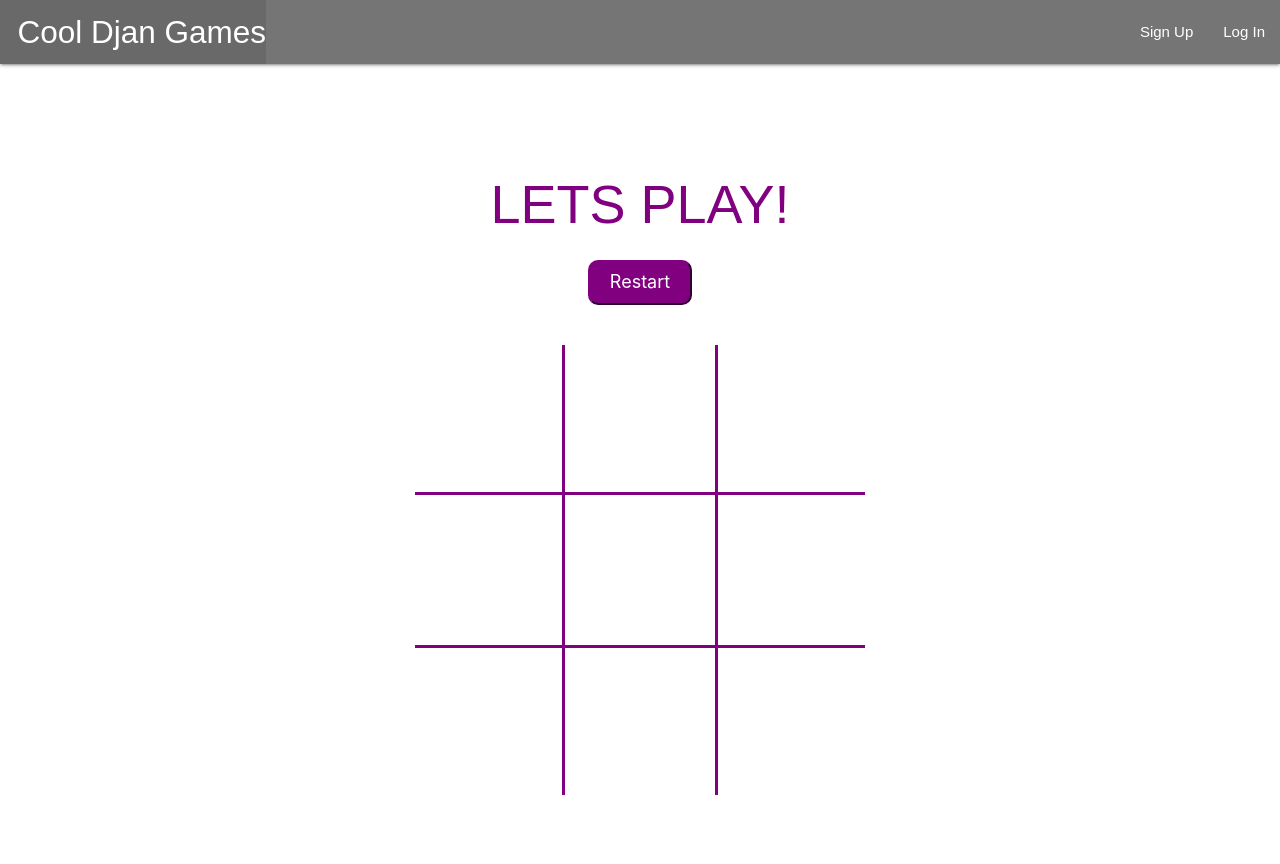
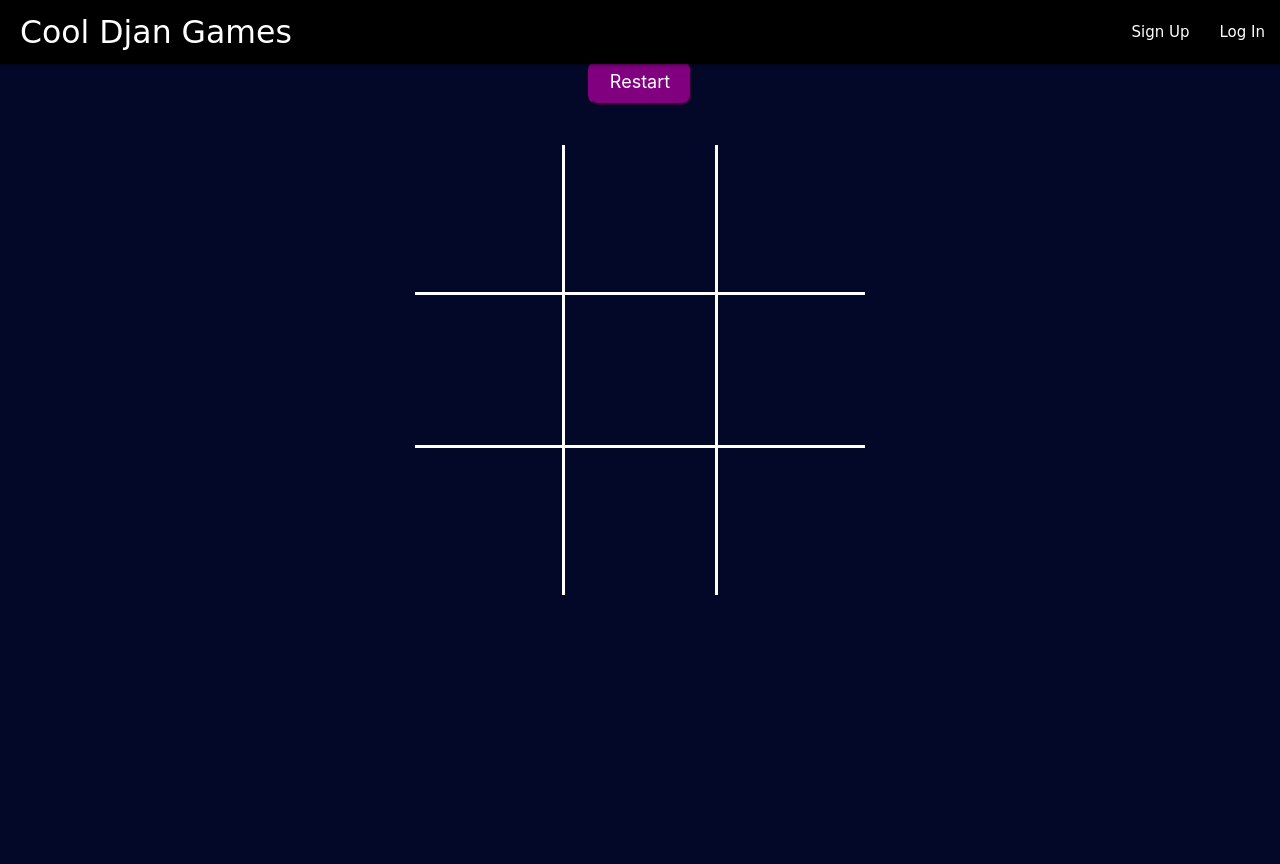
Before and after one commit to the-magic-methods/djan-games, a Django app: page /games/tic-tac-toe/ in a window 1280 px wide. After the commit the page ends 595 px from the top, so only its background shows below. Run offline with Django 4.2, Linux system fonts and the light colour scheme.

Commit message:
polished up MVP

```diff
--- a/main_app/static/css/tic-tac-toe.css
+++ b/main_app/static/css/tic-tac-toe.css
@@ -1,8 +1,9 @@
 body {
     margin: 0;
     padding: 0;
-    color: purple;
-    font-family: sans-serif;
+    color: white;
+    font-family: "Comic Sans MS", "Comic Sans", cursive;
+    background-color: #030829;
 }
 
 * {
@@ -16,7 +17,7 @@ h1 {
 
 .container {
     padding: 40px;
-    height: 100vh;
+    height: 50vh;
     display: flex;
     justify-content: center;
     align-items: center;
@@ -37,7 +38,7 @@ h1 {
     display: flex;
     justify-content: center;
     align-items: center;
-    color: purple;
+    color: white;
     font-size: 100px;
 }
 
--- a/main_app/static/css/tic-tac-toe.js
+++ b/main_app/static/css/tic-tac-toe.js
@@ -34,7 +34,7 @@ const boxClicked = (e) => {
         e.target.innerText = currentPlayer;
 
         if(playerHasWon()){
-            playText.innerText = '${currentPlayer} has won!';
+            playText.innerText = 'Winner!';
             return;
         }
         currentPlayer = currentPlayer == O_TEXT ? X_TEXT : O_TEXT;
@@ -87,7 +87,7 @@ const restart = () => {
     boxes.forEach((box) => {
         box.innerText = '';
     });
-    playText.innerText = 'Lets Play!';
+    playText.innerText = 'Tic Tac Toe';
     currentPlayer = O_TEXT;
 };
 
--- a/main_app/templates/games/Connect_Four.html
+++ b/main_app/templates/games/Connect_Four.html
@@ -15,7 +15,7 @@
     <script defer src="{% static 'css/Connect_Four.js' %}"></script>
   </head>
   <header class="navbar-fixed">
-    <nav class="#757575 grey darken-1">
+    <nav class="#757575 black">
       <div class="nav-wrapper">
         <ul>
           <li>
--- a/main_app/templates/games/mine-sweeper.html
+++ b/main_app/templates/games/mine-sweeper.html
@@ -35,7 +35,7 @@
       </header>
     <h1>MineSweeper (Now with buggy flags!!!)</h1>
     <h2 id="win"></h2>
-    <div class="board">
+    <div class="board" oncontextmenu="return false">
         <div class="row1">
             <div class="box col1 row1"></div>
             <div class="box col2 row1"></div>
--- a/main_app/templates/games/tic-tac-toe.html
+++ b/main_app/templates/games/tic-tac-toe.html
@@ -15,7 +15,7 @@
     <script defer src="{% static 'css/tic-tac-toe.js' %}"></script>
   </head>
   <header class="navbar-fixed">
-    <nav class="#757575 grey darken-1">
+    <nav class="#757575 black">
       <div class="nav-wrapper">
         <ul>
           <li>
--- a/main_app/templates/main_app/profile.html
+++ b/main_app/templates/main_app/profile.html
@@ -10,7 +10,7 @@
 </br>
 </br>
 </br>
-<div>Username</div>
+<div>Username:</div>
     <div class="card grey darken-3 profile_username">
         <div class="card-content">
         <span class="card-title">{{ profile.username }}</span>
```
Also changed, not shown: main_app/static/css/Connect_Four.css (+8 -3 lines), main_app/static/css/mineSweeper.css (+6 -2 lines), main_app/templates/games/index.html (+4 -4 lines), main_app/migrations/0018_delete_djangames.py.
